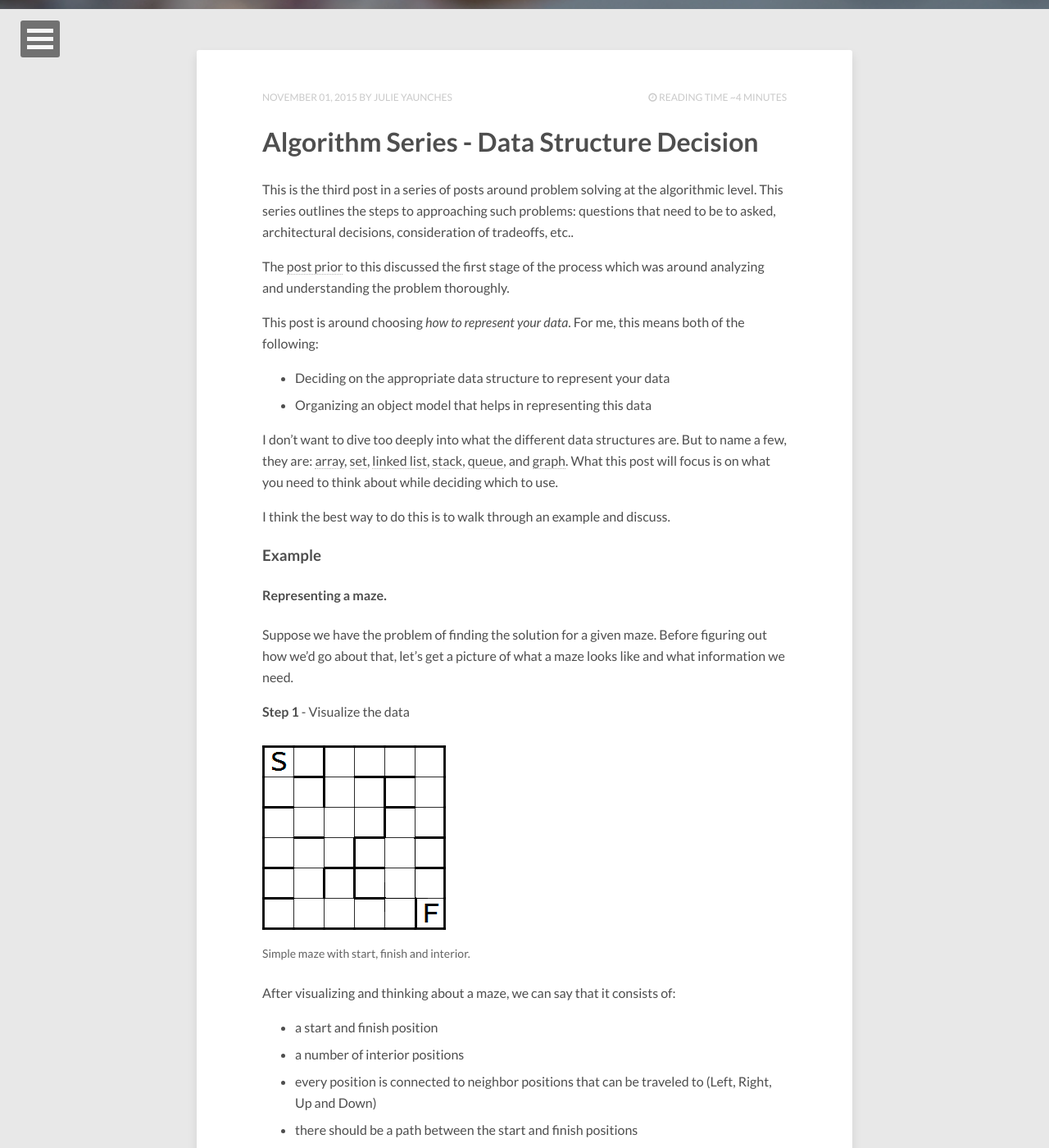
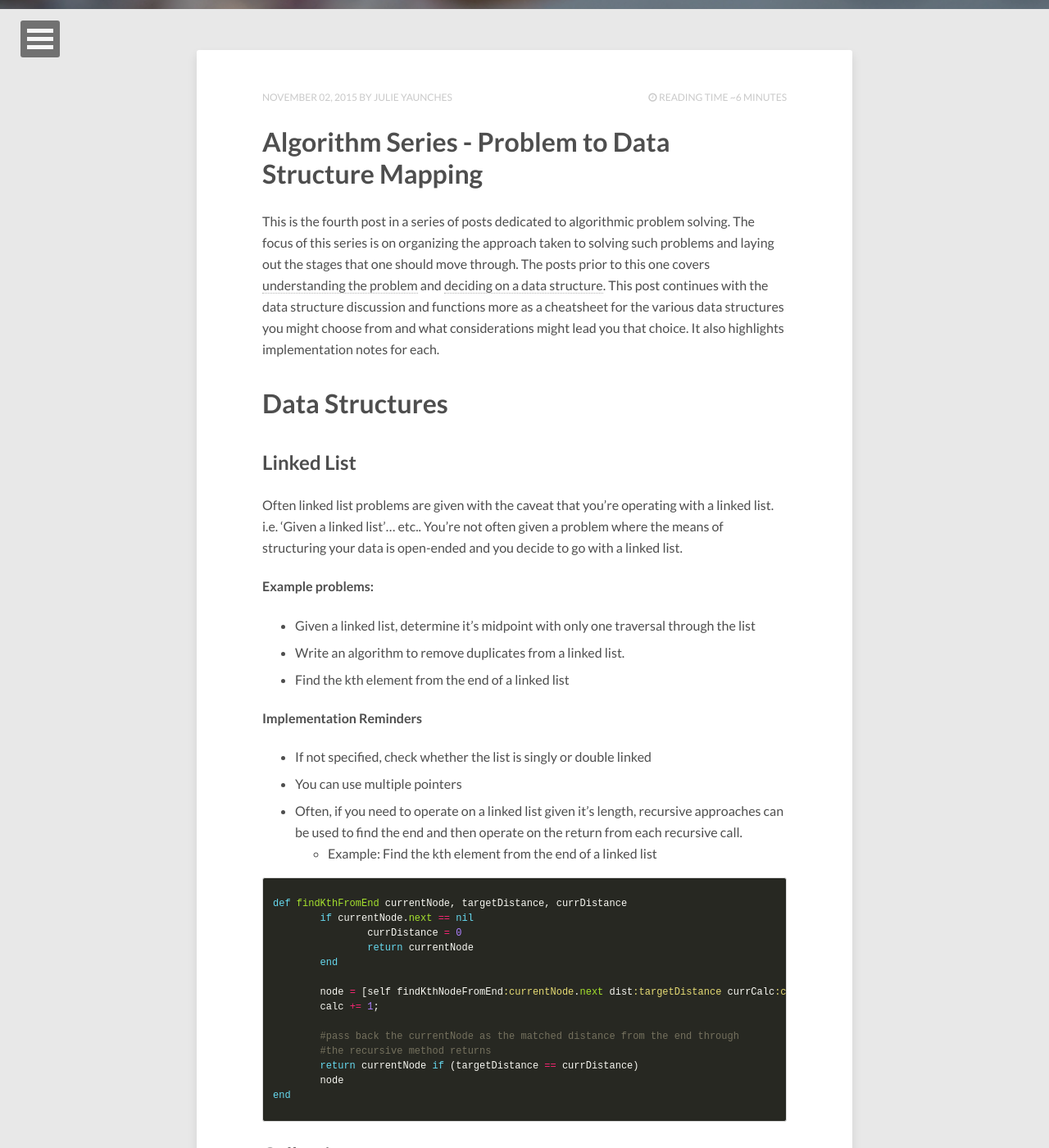
Before and after one commit to jyaunches/jyaunches.github.io, a Jekyll site: the page built from index.html, in a window 1280 px wide and 1400 px high, scrolled down 389 px. Shown: the whole window at 82% size. Built offline with Jekyll 4.4.1, drawn with Linux system fonts in a browser that asks for light colours; nearby versions of some CDN libraries; the list of posts is cut into pages by our own code; some of the changed text lies outside the part shown.

Commit message:
adding post for algorithm series examing data structures more closely

```diff
--- a/_posts/2015-11-01-data-structures-algorithms-review-3.md
+++ b/_posts/2015-11-01-data-structures-algorithms-review-3.md
@@ -19,7 +19,7 @@ This post is around choosing *how to represent your data*. For me, this means bo
 * Deciding on the appropriate data structure to represent your data
 * Organizing an object model that helps in representing this data
 
-I don't want to dive too deeply into what the different data structures are. But to name a few, they are: [array](https://en.wikipedia.org/wiki/Array_data_type), [set](https://en.wikipedia.org/wiki/Set_(abstract_data_type)), [linked list](https://en.wikipedia.org/wiki/List_(abstract_data_type)), [stack](https://en.wikipedia.org/wiki/Stack_(abstract_data_type)), [queue](https://en.wikipedia.org/wiki/Queue_(abstract_data_type)), and [graph](https://en.wikipedia.org/wiki/Graph_(abstract_data_type)). What this post will focus is on what you need to think about while deciding which to use.
+I don't want to dive too deeply into what the different data structures are. But to name a few, they are: [array](https://en.wikipedia.org/wiki/Array_data_type), [set](https://en.wikipedia.org/wiki/Set_(abstract_data_type)), [linked list](https://en.wikipedia.org/wiki/List_(abstract_data_type)), [stack](https://en.wikipedia.org/wiki/Stack_(abstract_data_type)), [queue](https://en.wikipedia.org/wiki/Queue_(abstract_data_type)), and [graph](https://en.wikipedia.org/wiki/Graph_(abstract_data_type)). What this post will focus is on what you need to think about while deciding which to use. Check out the next post for more on specific data structures.
 
 I think the best way to do this is to walk through an example and discuss.
 
@@ -132,3 +132,5 @@ But, then we'd have to calculate the position of the next node to visit. Whereas
 **Step 4** - Decision
 
 It's fairly clear that graph data structure feels like the cleaner, more representative, less restrictive data struction for this problem. That's not to say that upon getting further into the solution and turning up new information that this can't be changed!
+
+One thing that's fairly important here is that you know and understand the capabilities of your optional data structures. Here, recognizing that rewording the problem made it sound an awful lot like graph traversal was key. The next post in this series is going to be a review of problem to data structure mapping.. with example problems and clues about indicative data structures.
--- /dev/null
+++ b/_posts/2015-11-02-data-structures-algorithms-review-4.md
@@ -0,0 +1,148 @@
+---
+layout: post
+title: Algorithm Series - Problem to Data Structure Mapping
+description: "How to map your problem to the best data structure."
+modified: 2015-11-02
+tags: [Algorithms, CS Review Series]
+image:
+  feature:
+  credit:
+  creditlink:
+---
+
+This is the fourth post in a series of posts dedicated to algorithmic problem solving. The focus of this series is on organizing the approach taken to solving such problems and laying out the stages that one should move through. The posts prior to this one covers [understanding the problem](http://yaunch.io/data-structures-algorithms-review-2/) and [deciding on a data structure](http://yaunch.io/data-structures-algorithms-review-3/). This post continues with the data structure discussion and functions more as a cheatsheet for the various data structures you might choose from and what considerations might lead you that choice. It also highlights implementation notes for each.
+
+# Data Structures
+
+## Linked List
+
+Often linked list problems are given with the caveat that you're operating with a linked list. i.e. 'Given a linked list'... etc.. You're not often given a problem where the means of structuring your data is open-ended and you decide to go with a linked list.
+
+#### Example problems:
+
+* Given a linked list, determine it's midpoint with only one traversal through the list
+* Write an algorithm to remove duplicates from a linked list.
+* Find the kth element from the end of a linked list
+
+#### Implementation Reminders
+
+* If not specified, check whether the list is singly or double linked
+* You can use multiple pointers
+* Often, if you need to operate on a linked list given it's length, recursive approaches can be used to find the end and then operate on the return from each recursive call.
+	* Example: Find the kth element from the end of a linked list
+
+{% highlight ruby %}
+def findKthFromEnd currentNode, targetDistance, currDistance
+	if currentNode.next == nil
+		currDistance = 0
+		return currentNode
+	end
+
+	node = [self findKthNodeFromEnd:currentNode.next dist:targetDistance currCalc:currDistance];
+	calc += 1;
+
+	#pass back the currentNode as the matched distance from the end through
+	#the recursive method returns
+	return currentNode if (targetDistance == currDistance)
+	node
+end
+{% endhighlight %}
+
+## Collections
+
+### Set
+
+Sets are *unordered*, *unique* collections of data.
+
+#### When to Use:
+
+* You need a unique collection of items
+* You're not worried about the order items are stored
+* You need to sort the contents to extract what you need. (i.e All entries where name starts with A-D)
+
+#### Example problems:
+
+* Juke box admin: implement a function that allows juke box users to add new tracks to the juke box.
+	* Duplicate tracks may confuse users, so if a user tries to add a song that already is in the juke box, don't add it again.
+
+#### Implementation Reminders
+
+* As sets unordered.. if you want a specific item within it, you need to already have a pointer to it or iterate through/sort the set to find the item(s) you want.
+* Depending on specific languages, be mindful of mutability constraints.
+
+### Array
+
+Arrays make the most sense when you need to order the items within and you know you want to access items relative to their position in the collection. Unlike sets arrays allow duplicates as all contents are keyed by their index in the collection. i.e. Given an obj1, this ojbect can exist at multiple indexes within the array.
+
+#### Example problems:
+
+* Given a collection of numbers, find the equilibrium index where the sum for items behind that index equals the sum of the numbers ahead
+
+#### Implementation Reminders
+* Use when you need to allow for duplicates
+
+### Stack
+
+A stack expands on the an array.. as it keeps the items ordered. However, insertion and removal only happen from one end or the 'top'. Stacks allow you implement problems that require that sort of insertion or removal.
+
+Stacks are a more nuanced structure like linked lists and many times you are given a problem where it's specified that you use a stack. i.e. 'Given a stack...'
+
+#### Example problems:
+
+* The Tower of Hanoi
+
+{% highlight objective-c %}
+
+@implementation HanoiTower
+
+- (void)transferDisks:(int)numberOfDisks from:(Tower *)origin to:(Tower *)destination buffer:(Tower *)buffer {
+    if (numberOfDisks > 1) {
+        int nextDisks = numberOfDisks - 1;
+
+        [self transferDisks:nextDisks from:origin to:buffer buffer:destination];
+        [self transferDisks:1 from:origin to:destination buffer:buffer];
+        [self transferDisks:nextDisks from:buffer to:destination buffer:origin];
+    } else if (numberOfDisks == 1) {
+        NSNumber *number = [origin pop];
+        [destination push:number];
+    }
+}
+@end
+
+{% endhighlight %}
+
+### Queue
+
+In terms of insertions and removals, queues generally operate under FIFO (first-in, first-out) mechanism. More can be read [here](https://en.wikipedia.org/wiki/Queue_(abstract_data_type)).
+
+{% capture images %}
+	/images/queue.png
+{% endcapture %}
+{% include gallery images=images caption="Queue visualization" cols=3 %}
+
+#### Example problems:
+* Employees for a given company submit vacation requests. Only a certain number of employees can take vacation on a given day, so sometimes the request needs to be declined. Each day of each month allows a varied number of employees to be off, this number is set at the beginning of each month, so requests must wait to be approved or declined until this is known. Implement a function that accepts requests from employees and at the beginning of each month determines who can have their requested days off.
+
+#### Implementation Reminders
+* Some interesting implementation can exist around prioritized queues.
+* Queue frequently come in handy in system operation problems.
+
+## Graphs
+
+Graphs make the most sense when items or nodes connect to one or more other nodes. Think about a social network of friends. Or a network of train lines. One way you know you'll probably be working with graph is if the problem domain talks about connections between nodes.
+
+#### Example problems:
+* Traveling Salesman Problem: Is a well known problem in the graph algorithm domain. Given a list of cities and the distances between each pair of cities, what is the shortest possible route that visits each city exactly once and returns to the origin city?
+* Given a family heirarchy, and two members of this family, find the next common ancestor between them.
+* Given a list of university courses for a given major, where a student must take certain courses before others, determine a suitable order that a student can take their course load.
+
+(All of these problems speak to nodes have direct relationships or dependencies on other nodes!)
+
+#### Implementation Reminders
+
+* Decide or consider whether you graph is directed or undirected
+* Make use of sub structures like trees if you know that each node can have no more than 2 children.
+* During traversal or building of graph, can use concepts such as "weight" to give certain nodes priorities over others.
+* During traversal, if appropriate, use a visited flag to not visit the same node more than once.
+* Always consider a breadth-first traversal vs. a depth-first traversal. More on this in a future post!
+* If sorting a tree, consider a binary search tree. More on this later.
```
Also changed, not shown: images/queue.png (added).
